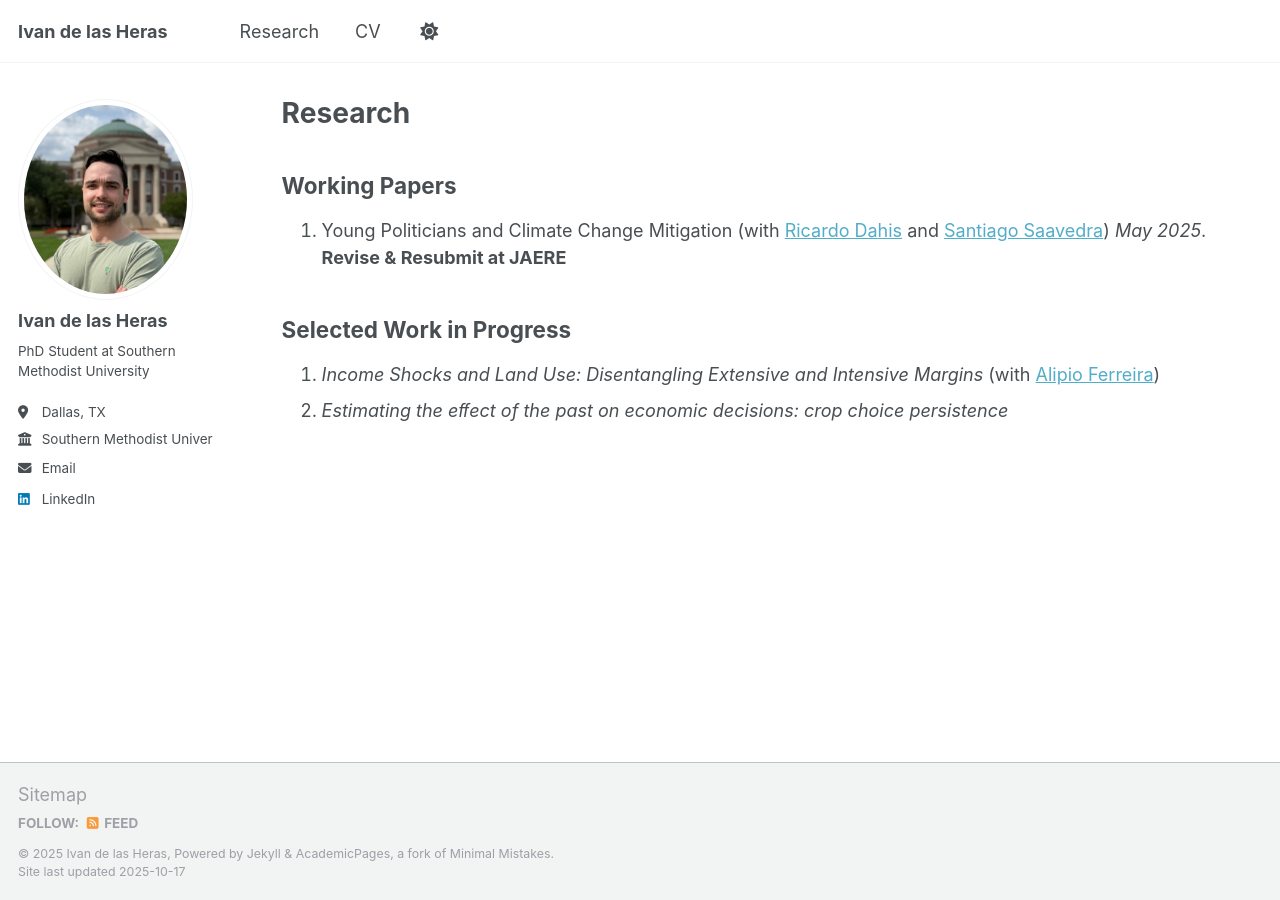
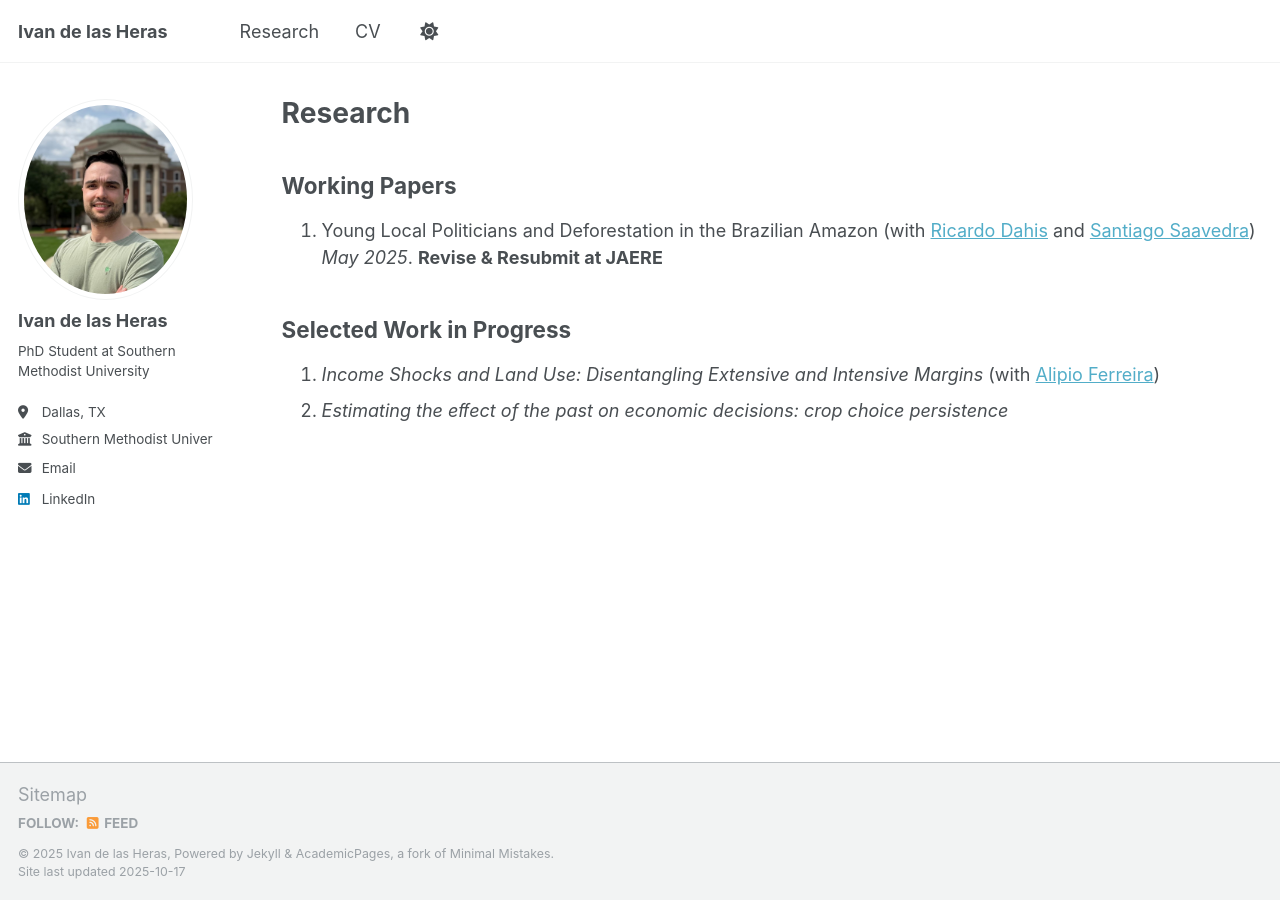
Before and after one commit to ivandelasheras/ivandelasheras.github.io, a Jekyll site: the page built from _pages/publications.md, in a window 1280 px wide. Built offline with Jekyll 4.4.1, drawn with Linux system fonts in a browser that asks for light colours.

Commit message:
update publication title

```diff
--- a/_pages/publications.md
+++ b/_pages/publications.md
@@ -11,7 +11,7 @@ author_profile: true
 
 ## Working Papers
 
-1. Young Politicians and Climate Change Mitigation (with [Ricardo Dahis](https://www.ricardodahis.com) and [Santiago Saavedra](https://sites.google.com/view/santiago-saavedra)) _May 2025_. **Revise & Resubmit at JAERE**
+1. Young Local Politicians and Deforestation in the Brazilian Amazon (with [Ricardo Dahis](https://www.ricardodahis.com) and [Santiago Saavedra](https://sites.google.com/view/santiago-saavedra)) _May 2025_. **Revise & Resubmit at JAERE**
 
 ## Selected Work in Progress
 
```
Also changed, not shown: 2 other files.
